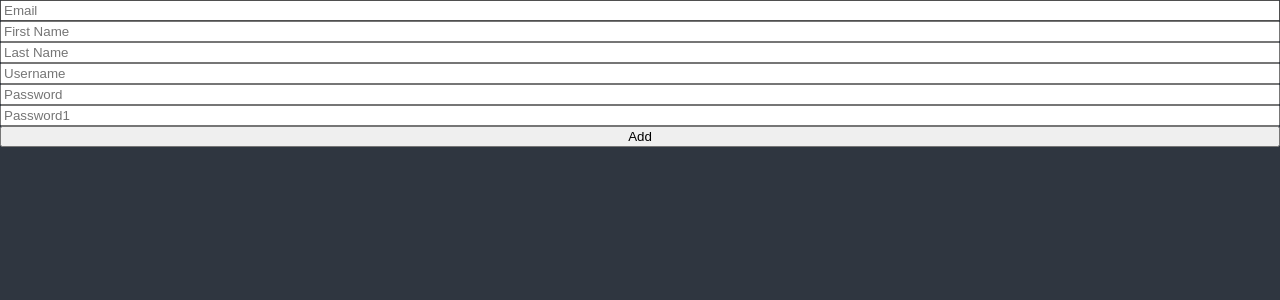
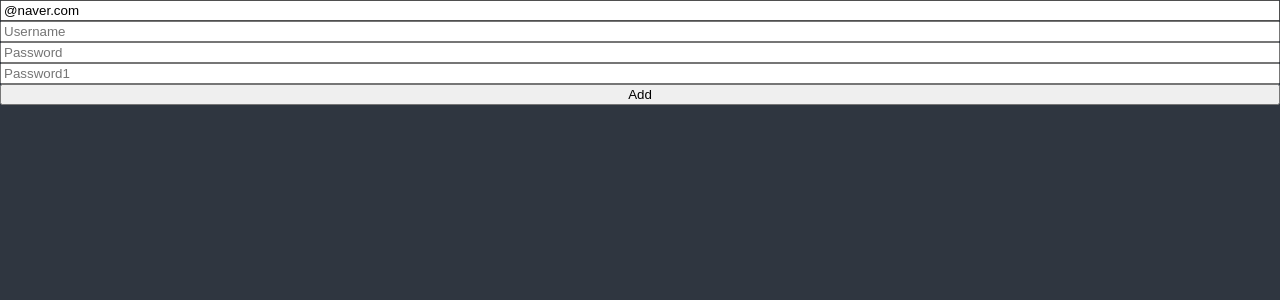
Before and after one commit to kihyeoon/react-masterclass, a React (Create React App) app: page / in a window 1280 px wide. Shown: the top 300 px of the page. Built offline with nearby package versions, Linux system fonts and the light colour scheme.

Commit message:
5.8 Form Errors

```diff
--- a/src/TodoList.tsx
+++ b/src/TodoList.tsx
@@ -1,9 +1,25 @@
 import { useForm } from "react-hook-form";
 
+type IForm = {
+  errors: string;
+  username: string;
+  email: string;
+  password: string;
+  password1: string;
+};
+
 function TodoList() {
-  const { register, handleSubmit, formState } = useForm();
+  const {
+    register,
+    handleSubmit,
+    formState: { errors },
+  } = useForm<IForm>({
+    defaultValues: {
+      email: "@naver.com",
+    },
+  });
   const onValid = (data: any) => console.log(data);
-  console.log(formState.errors);
+  console.log(errors);
 
   return (
     <div>
@@ -12,21 +28,25 @@
         onSubmit={handleSubmit(onValid)}
       >
         <input
-          {...register("email", { required: true, minLength: 5 })}
+          style={{ borderColor: errors?.email?.message ? "red" : "" }}
+          {...register("email", {
+            required: "email is required",
+            minLength: 5,
+            pattern: {
+              value: /^[A-Za-z0-9._%+-]+@naver.com$/,
+              message: "네이버 이메일만 가능합니다.",
+            },
+          })}
           placeholder="Email"
         />
+        <span>{errors?.email?.message}</span>
+
         <input
-          {...register("firstName", { required: true })}
-          placeholder="First Name"
-        />
-        <input
-          {...register("lastName", { required: true })}
-          placeholder="Last Name"
-        />
-        <input
-          {...register("username", { required: true, minLength: 5 })}
+          {...register("username", { required: "작성해주세요.", minLength: 5 })}
           placeholder="Username"
         />
+        <span>{errors?.username?.message}</span>
+
         <input
           {...register("password", {
             required: "비밀번호를 입력해주세요.",
@@ -37,10 +57,17 @@
           })}
           placeholder="Password"
         />
+        <span>{errors?.password?.message}</span>
+
         <input
-          {...register("password1", { required: true, minLength: 5 })}
+          {...register("password1", {
+            required: "작성해주세요.",
+            minLength: 5,
+          })}
           placeholder="Password1"
         />
+        <span>{errors?.password1?.message}</span>
+
         <button>Add</button>
       </form>
     </div>
```
